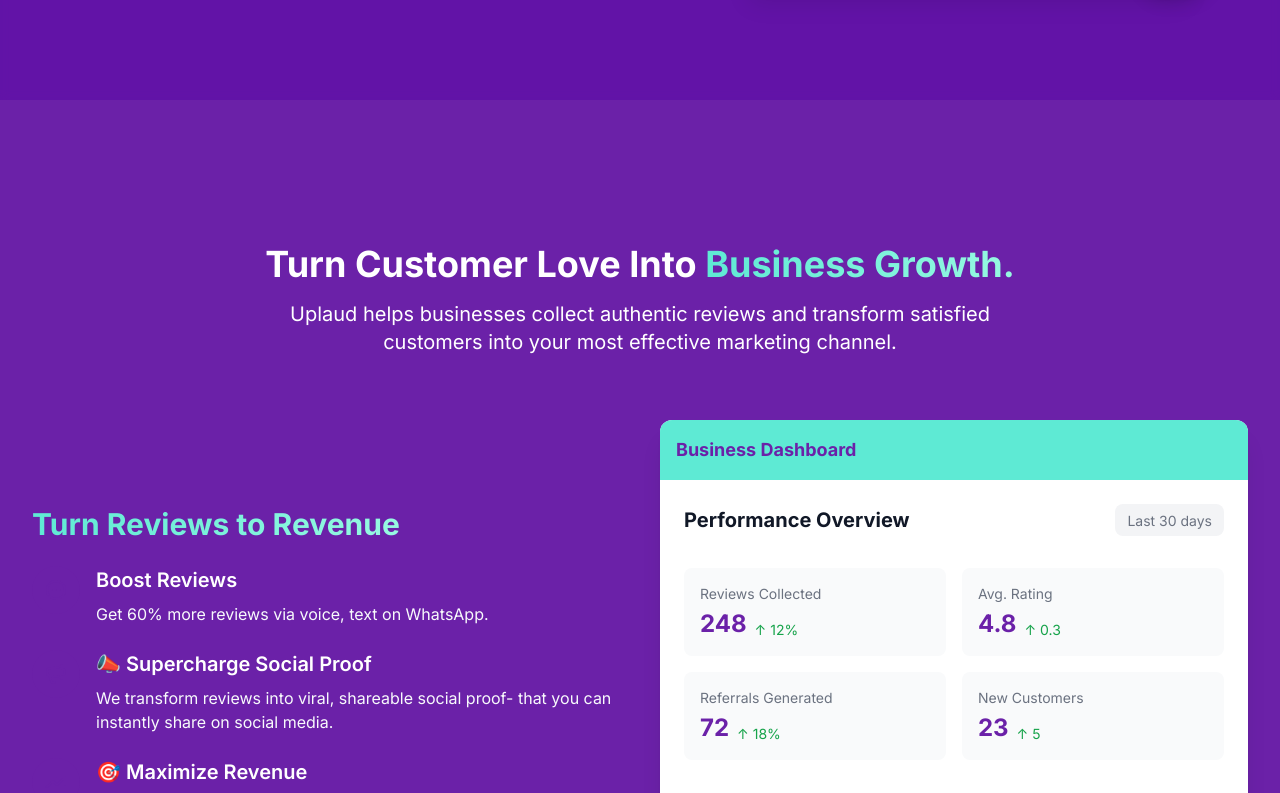
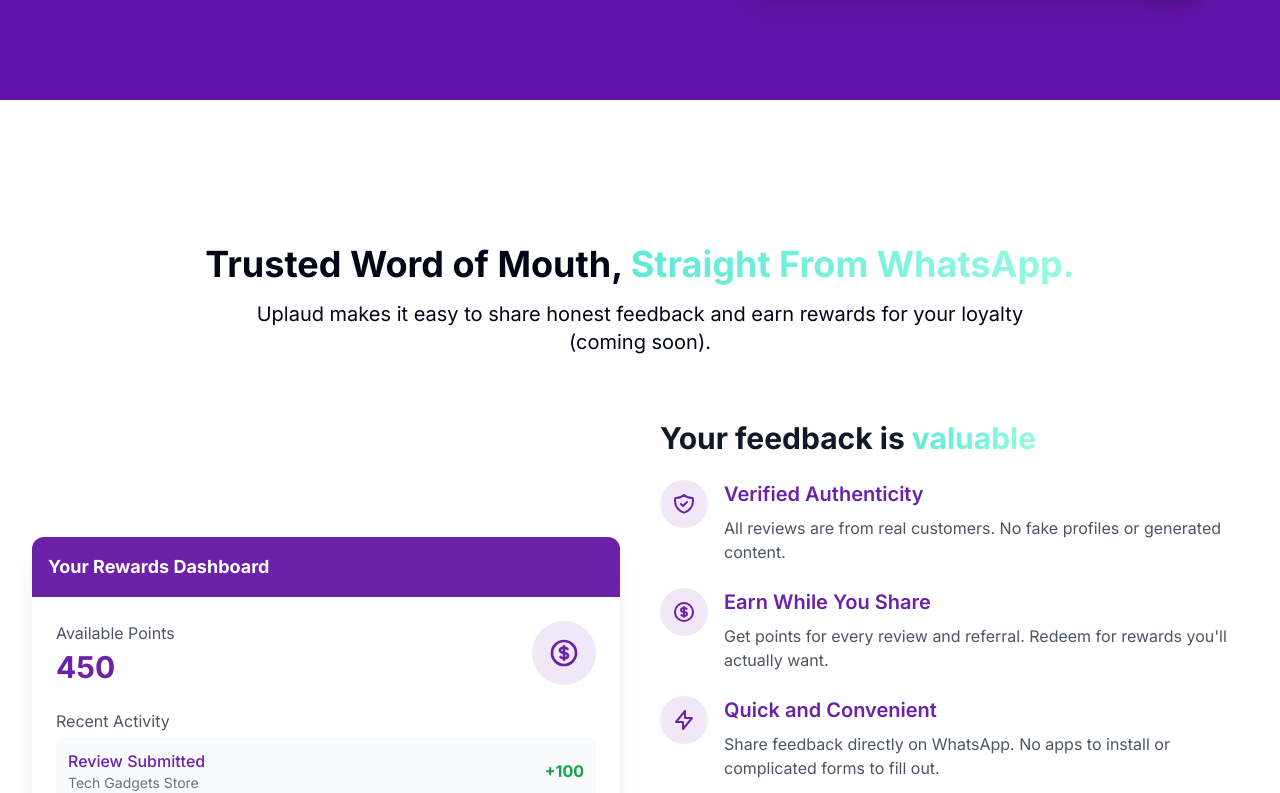
Before and after one commit to vibhutirohan/site-spark-prompts-genius, a React (Vite) app: page / in a window 1280 px wide. Shown: the part 656-1449 px from the top of the page. Built offline with nearby package versions, Linux system fonts and the light colour scheme.

Commit message:
Refactor: Alternate background colors
Alternates the background colors of sections between purple and white to improve visual distinction and readability.

```diff
--- a/src/components/ForCustomers.tsx
+++ b/src/components/ForCustomers.tsx
@@ -1,3 +1,4 @@
+
 import React, { useRef, useEffect } from "react";
 import { Button } from "@/components/ui/button";
 import { Share, Users } from "lucide-react";
@@ -29,7 +30,7 @@ const ForCustomers = () => {
       }
     };
   }, []);
-  return <section id="for-customers" ref={sectionRef} className="py-20 bg-gray-50">
+  return <section id="for-customers" ref={sectionRef} className="py-20 bg-white">
       <div className="section-container">
         <h2 className="section-title fade-in-scroll text-slate-950">
           Trusted Word of Mouth, <span className="gradient-text text-gray-800">Straight From WhatsApp.</span>
--- a/src/components/UpcomingFeatures.tsx
+++ b/src/components/UpcomingFeatures.tsx
@@ -1,3 +1,4 @@
+
 import React, { useRef, useEffect } from "react";
 interface UpcomingFeaturesProps {
   className?: string;
@@ -32,7 +33,7 @@ const UpcomingFeatures = ({
       }
     };
   }, []);
-  return <section id="features" ref={sectionRef} className={`py-20 ${className}`}>
+  return <section id="features" ref={sectionRef} className={`py-20 bg-white ${className}`}>
       <div className="section-container">
         <h2 className="section-title fade-in-scroll text-gray-950">
           Coming <span className="gradient-text text-emerald-600">Soon</span>
--- a/src/pages/Index.tsx
+++ b/src/pages/Index.tsx
@@ -36,8 +36,8 @@ const Index = () => {
     <div className="min-h-screen bg-white">
       <Navbar />
       <Hero />
+      <ForCustomers />
       <ForBusinesses />
-      <ForCustomers />
       <HowItWorks />
       <UpcomingFeatures />
       <Testimonials />
```
